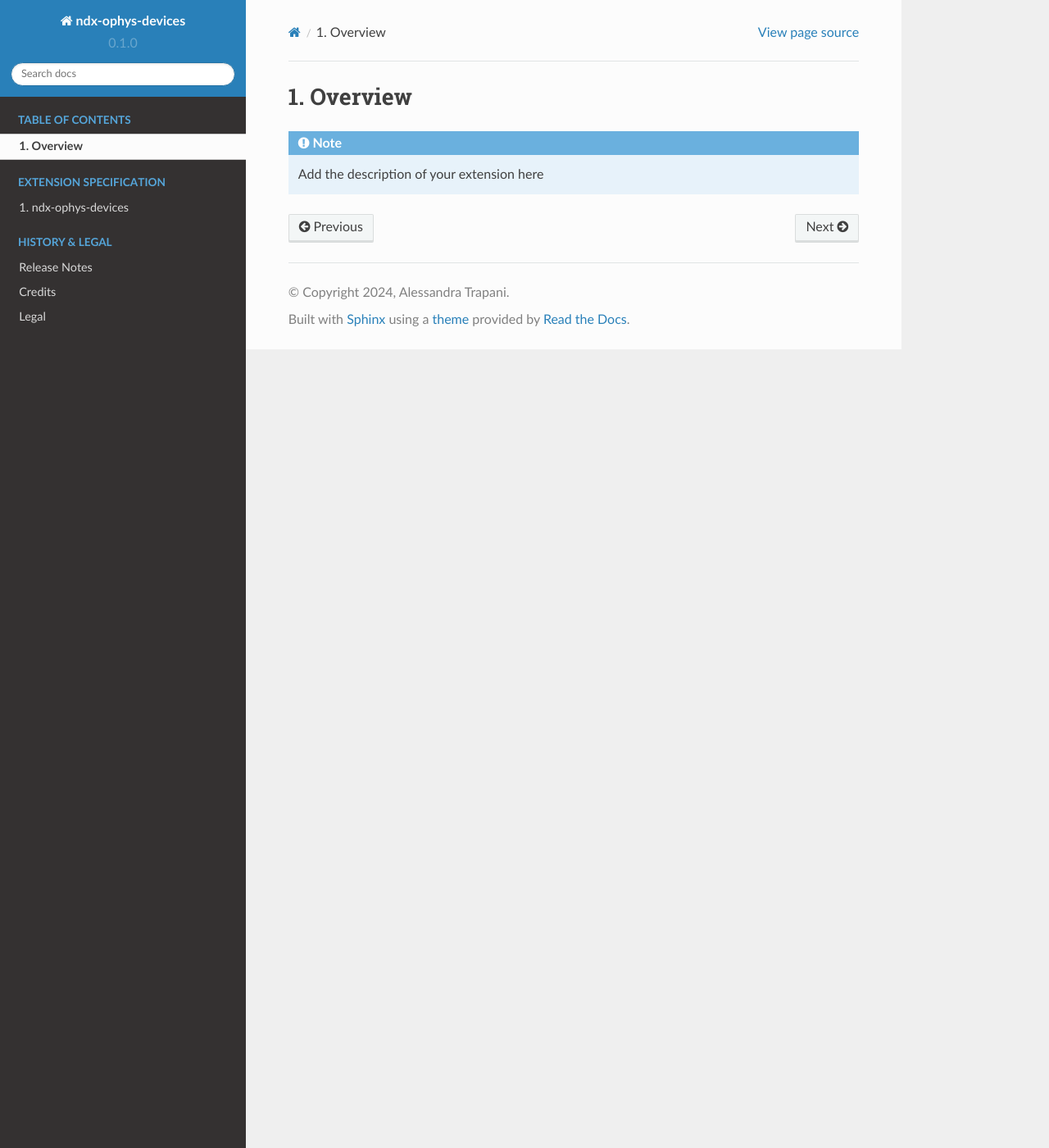
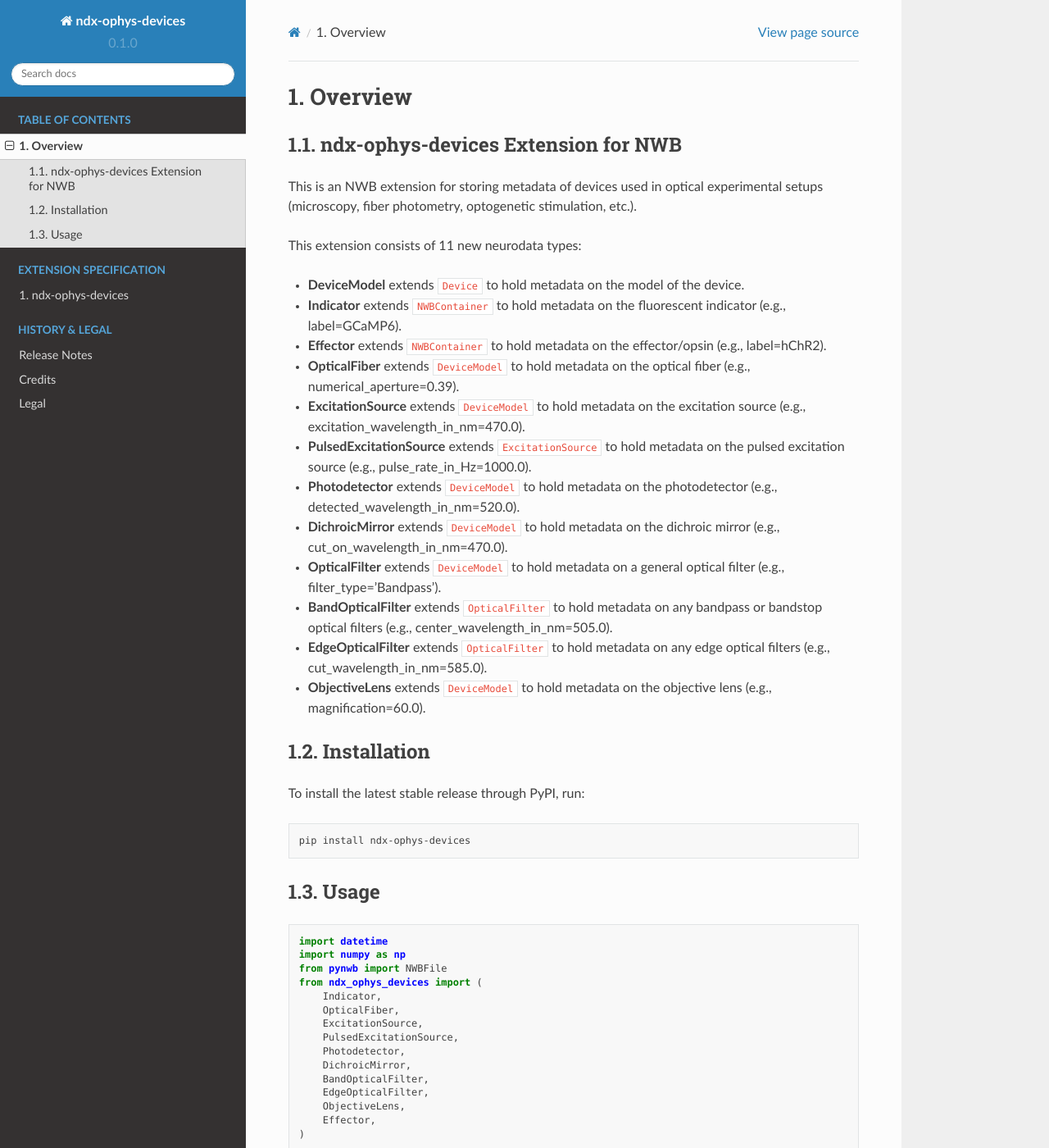
Before and after one commit to catalystneuro/ndx-ophys-devices, a Sphinx documentation site: the page built from docs/source/description.rst, in a window 1280 px wide and 1400 px high. Shown: the whole window at 82% size. Built offline with Sphinx 7.4.7 and the Read the Docs theme 2.0.0, drawn with Linux system fonts in a browser that asks for light colours; some of the changed text lies outside the part shown.

```diff
--- a/docs/source/description.rst
+++ b/docs/source/description.rst
@@ -1,5 +1,167 @@
 Overview
 ========
 
-.. note::
-    Add the description of your extension here
+ndx-ophys-devices Extension for NWB
+-----------------------------------
+
+This is an NWB extension for storing metadata of devices used in optical experimental setups (microscopy, fiber photometry, optogenetic stimulation, etc.).
+
+This extension consists of 11 new neurodata types:
+
+- **DeviceModel** extends ``Device`` to hold metadata on the model of the device.
+- **Indicator** extends ``NWBContainer`` to hold metadata on the fluorescent indicator (e.g., label=GCaMP6).
+- **Effector** extends ``NWBContainer`` to hold metadata on the effector/opsin (e.g., label=hChR2).
+- **OpticalFiber** extends ``DeviceModel`` to hold metadata on the optical fiber (e.g., numerical_aperture=0.39).
+- **ExcitationSource** extends ``DeviceModel`` to hold metadata on the excitation source (e.g., excitation_wavelength_in_nm=470.0).
+- **PulsedExcitationSource** extends ``ExcitationSource`` to hold metadata on the pulsed excitation source (e.g., pulse_rate_in_Hz=1000.0).
+- **Photodetector** extends ``DeviceModel`` to hold metadata on the photodetector (e.g., detected_wavelength_in_nm=520.0).
+- **DichroicMirror** extends ``DeviceModel`` to hold metadata on the dichroic mirror (e.g., cut_on_wavelength_in_nm=470.0).
+- **OpticalFilter** extends ``DeviceModel`` to hold metadata on a general optical filter (e.g., filter_type='Bandpass').
+- **BandOpticalFilter** extends ``OpticalFilter`` to hold metadata on any bandpass or bandstop optical filters (e.g., center_wavelength_in_nm=505.0).
+- **EdgeOpticalFilter** extends ``OpticalFilter`` to hold metadata on any edge optical filters (e.g., cut_wavelength_in_nm=585.0).
+- **ObjectiveLens** extends ``DeviceModel`` to hold metadata on the objective lens (e.g., magnification=60.0).
+
+Installation
+------------
+
+To install the latest stable release through PyPI, run:
+
+.. code-block:: bash
+
+    pip install ndx-ophys-devices
+
+Usage
+-----
+
+.. code-block:: python
+
+    import datetime
+    import numpy as np
+    from pynwb import NWBFile
+    from ndx_ophys_devices import (
+        Indicator,
+        OpticalFiber,
+        ExcitationSource,
+        PulsedExcitationSource,
+        Photodetector,
+        DichroicMirror,
+        BandOpticalFilter,
+        EdgeOpticalFilter,
+        ObjectiveLens,
+        Effector,
+    )
+
+    nwbfile = NWBFile(
+        session_description='session_description',
+        identifier='identifier',
+        session_start_time=datetime.datetime.now(datetime.timezone.utc)
+    )
+
+    indicator = Indicator(
+        name="indicator",
+        description="Green indicator",
+        label="GCamp6f",
+        injection_brain_region="VTA",
+        injection_coordinates_in_mm=(3.0, 2.0, 1.0),
+    )
+    effector = Effector(
+        name="effector",
+        description="Excitatory opsin",
+        label="hChR2",
+        injection_brain_region="VTA",
+        injection_coordinates_in_mm=(3.0, 2.0, 1.0),
+    )
+
+    optical_fiber = OpticalFiber(
+        name="optical_fiber",
+        manufacturer="fiber manufacturer",
+        model="fiber model",
+        numerical_aperture=0.2,
+        core_diameter_in_um=400.0,
+    )
+
+    objective_lens = ObjectiveLens(
+        name="objective_lens",
+        manufacturer="objective lens manufacturer",
+        model="objective lens model",
+        numerical_aperture=0.39,
+        magnification=40.0,
+    )
+
+    excitation_source = ExcitationSource(
+        name="excitation_source",
+        description="excitation sources for green indicator",
+        manufacturer="laser manufacturer",
+        model="laser model",
+        illumination_type="laser",
+        excitation_wavelength_in_nm=470.0,
+        power_in_W= 0.7,
+        intensity_in_W_per_m2= 0.005,
+    )
+    pulsed_excitation_source = PulsedExcitationSource(
+        name="pulsed_excitation_source",
+        description="pulsed excitation sources for red indicator",
+        manufacturer="laser manufacturer",
+        model="laser model",
+        illumination_type="laser",
+        excitation_wavelength_in_nm=525.0,
+        peak_power_in_W=0.7,
+        peak_pulse_energy_in_J=0.7,
+        intensity_in_W_per_m2=0.005,
+        exposure_time_in_s=2.51e-13,
+        pulse_rate_in_Hz=2.0e6,
+    )
+
+    photodetector = Photodetector(
+        name="photodetector",
+        description="photodetector for green emission",
+        manufacturer="photodetector manufacturer",
+        model="photodetector model",
+        detector_type="PMT",
+        detected_wavelength_in_nm=520.0,
+        gain=100.0,
+    )
+
+    dichroic_mirror = DichroicMirror(
+        name="dichroic_mirror",
+        description="Dichroic mirror for green indicator",
+        manufacturer="dichroic mirror manufacturer",
+        model="dichroic mirror model",
+        cut_on_wavelength_in_nm=470.0,
+        transmission_band_in_nm=(460.0, 480.0),
+        cut_off_wavelength_in_nm=500.0,
+        reflection_band_in_nm=(490.0, 520.0),
+        angle_of_incidence_in_degrees=45.0,
+    )
+
+    band_optical_filter = BandOpticalFilter(
+        name="band_optical_filter",
+        description="excitation filter for green indicator",
+        manufacturer="filter manufacturer",
+        model="filter model",
+        center_wavelength_in_nm=480.0,
+        bandwidth_in_nm=30.0, # 480±15nm
+        filter_type="Bandpass",
+    )
+
+    edge_optical_filter = EdgeOpticalFilter(
+        name="edge_optical_filter",
+        description="emission filter for green indicator",
+        model="emission filter model",
+        cut_wavelength_in_nm=585.0,
+        slope_in_percent_cut_wavelength=1.0,
+        slope_starting_transmission_in_percent=10.0,
+        slope_ending_transmission_in_percent=80.0,
+        filter_type="Longpass",
+    )
+
+    nwbfile.add_lab_metadata(indicator)
+    nwbfile.add_lab_metadata(effector)
+    nwbfile.add_device(optical_fiber)
+    nwbfile.add_device(objective_lens)
+    nwbfile.add_device(excitation_source)
+    nwbfile.add_device(pulsed_excitation_source)
+    nwbfile.add_device(photodetector)
+    nwbfile.add_device(dichroic_mirror)
+    nwbfile.add_device(band_optical_filter)
+    nwbfile.add_device(edge_optical_filter)
```
Also changed, not shown: README.md (+198 -62 lines).
